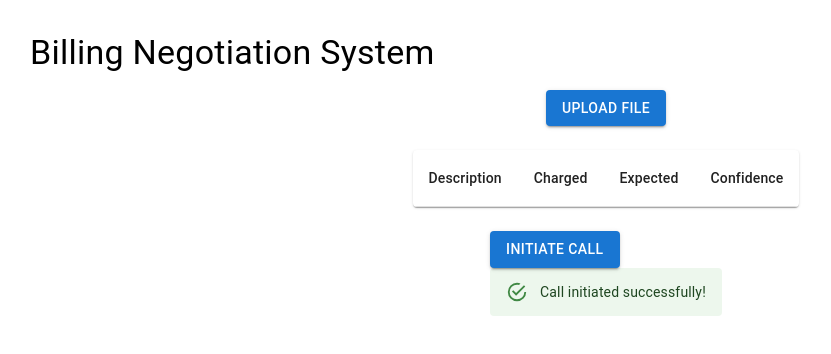
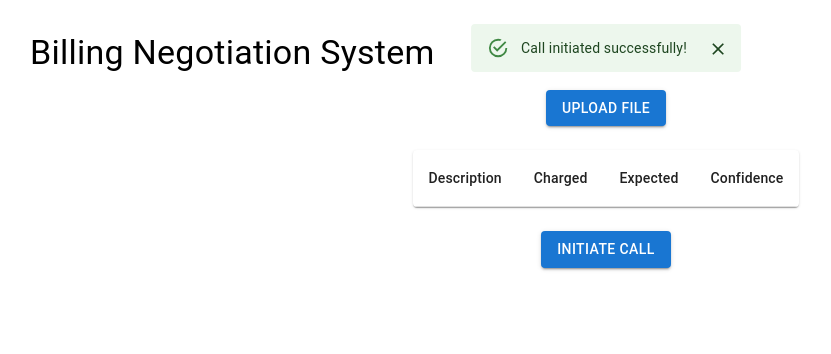
Before and after one commit to Hao-191/Healthcare-Billing-Negotiation, a React (Vite) app: page / in a window 1280 px wide. Both pictures are taken after a click on the button "INITIATE CALL". Shown: the top 354 px of the page, without its empty margins (34-865 px from the left). Built offline with nearby package versions, Linux system fonts and the light colour scheme.

Commit message:
rearrange alert position

```diff
--- a/src/pages/billingNegotiation/BillingNegotiationPage.tsx
+++ b/src/pages/billingNegotiation/BillingNegotiationPage.tsx
@@ -7,6 +7,7 @@ import {
   CircularProgress,
   Alert,
   LinearProgress,
+  Snackbar,
 } from "@mui/material";
 
 // Components
@@ -19,10 +20,13 @@ import { Issue, AlertState } from "./types";
 
 const BillingNegotiationPage: React.FC = () => {
   const [issues, setIssues] = useState<Issue[]>([]);
+  const [progress, setProgress] = useState(0); // Track progress of file processing
+
   const [loading, setLoading] = useState(false);
   const [calling, setCalling] = useState(false);
+
   const [alert, setAlert] = useState<AlertState | null>(null);
-  const [progress, setProgress] = useState(0); // Track progress of file processing
+  const [snackbarOpen, setSnackbarOpen] = useState(false);
 
   const handleFileUpload = async (file: File) => {
     setLoading(true);
@@ -59,9 +63,13 @@ const BillingNegotiationPage: React.FC = () => {
   const handleCallInitiation = () => {
     setCalling(true);
     setAlert({ type: "info", message: "Initiating call..." });
+    setSnackbarOpen(true); // Open the Snackbar with the alert message
+
+    console.log("Calling Twilio API to initiate call"); // Simulate API call
     setTimeout(() => {
       setCalling(false);
       setAlert({ type: "success", message: "Call initiated successfully!" });
+      setTimeout(() => setSnackbarOpen(false), 3000); // Close the Snackbar after showing message for 3 seconds
     }, 2000);
   };
 
@@ -93,7 +101,20 @@ const BillingNegotiationPage: React.FC = () => {
           ) : (
             <CallButton onCall={handleCallInitiation} />
           )}
-          {alert && <Alert severity={alert.type}>{alert.message}</Alert>}
+          <Snackbar
+            open={snackbarOpen}
+            autoHideDuration={6000}
+            onClose={() => setSnackbarOpen(false)}
+            anchorOrigin={{ vertical: "top", horizontal: "center" }}
+          >
+            <Alert
+              onClose={() => setSnackbarOpen(false)}
+              severity={alert?.type}
+              sx={{ width: "100%" }}
+            >
+              {alert?.message}
+            </Alert>
+          </Snackbar>
         </Box>
       </Box>
     </Container>
```
